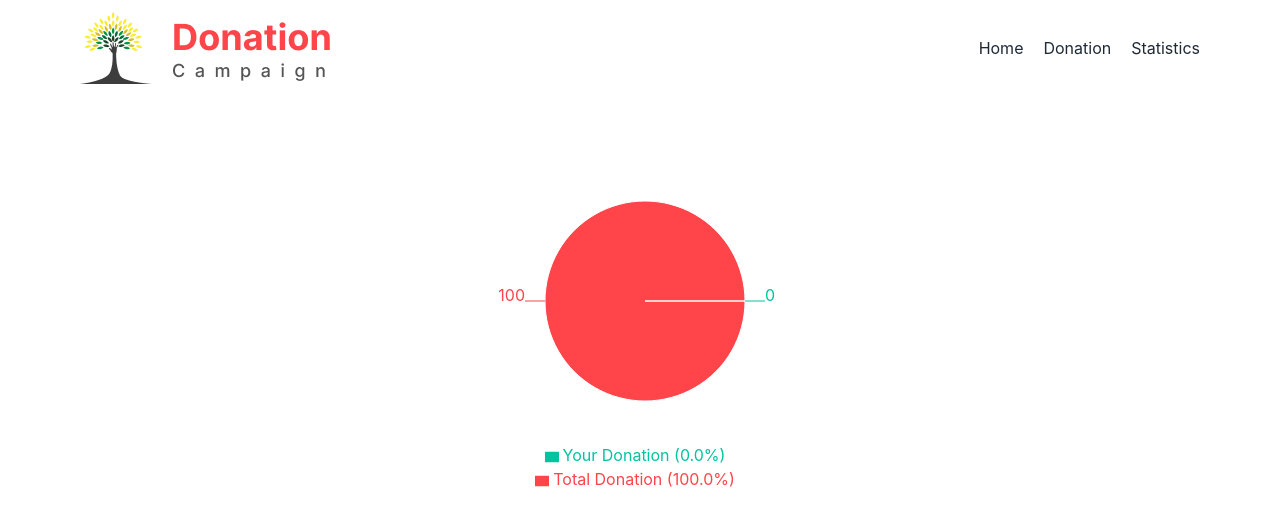
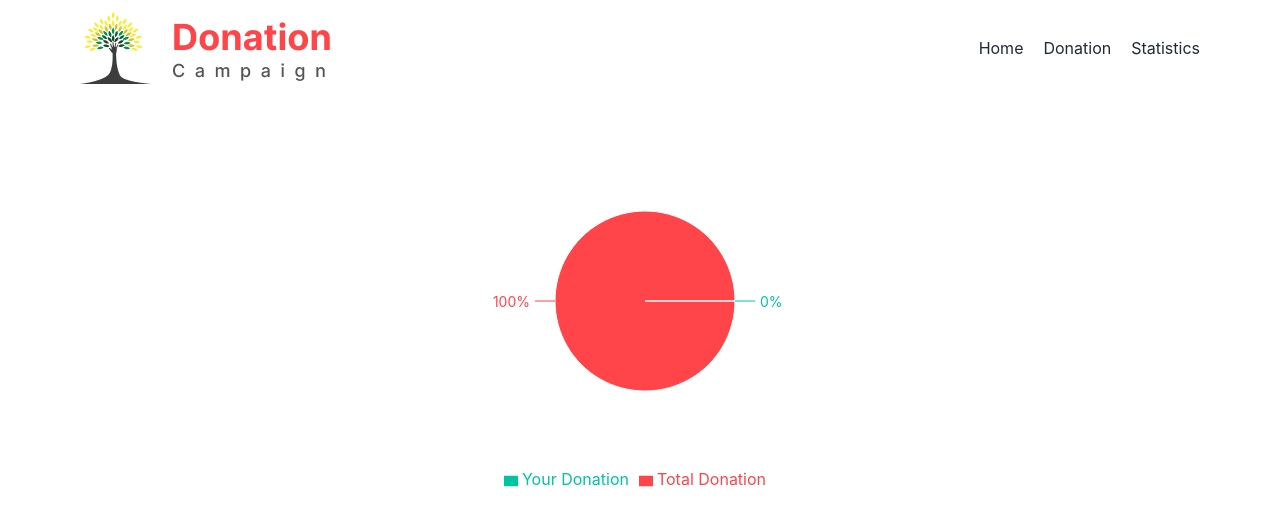
Before and after one commit to sharifrayhan/Donation-Campaign, a React (Vite) app: page /Statistics in a window 1280 px wide. Shown: the top 526 px of the page. Built offline with nearby package versions, Linux system fonts and the light colour scheme.

Commit message:
basic check full projects

```diff
--- a/src/pages/Statistics.jsx
+++ b/src/pages/Statistics.jsx
@@ -20,8 +20,8 @@ const SimplePieChart = () => {
     const y = parseFloat(totalDonationPercentage)
 
     const data = [
-      { name: `Your Donation (${yourDonationPercentage}%)`, value: x },
-      { name: `Total Donation (${totalDonationPercentage}%)`, value: y },
+      { name: `Your Donation`, value: x },
+      { name: `Total Donation `, value: y },
     ];
 
 
@@ -29,17 +29,39 @@ const SimplePieChart = () => {
   const colors = ['#00C49F', '#FF444A'];
   return (
     <div className=" grid items-center justify-center ">
-      <div>
-      <PieChart width={400} height={400}>
+
+      <PieChart className=' ' width={400} height={400}>
         <Pie
           dataKey="value"
           data={data}
           cx={200}
           cy={200}
-          outerRadius={100}
+          outerRadius={90}
 
-          label
+          label={({ cx, cy, midAngle, innerRadius, outerRadius, value, index }) => {
+            const RADIAN = Math.PI / 180;
+            const radius = 25 + innerRadius + (outerRadius - innerRadius);
+            const x = cx + radius * Math.cos(-midAngle * RADIAN);
+            const y = cy + radius * Math.sin(-midAngle * RADIAN);
+
+            // Customize label style here
+            const labelStyle = {
+              fontSize: '14px', // Adjust the text size as needed
+              fill: colors[index],
+            };
+
+            // Format the value to include '%' icon
+            const formattedValue = `${value}%`;
+
+            return (
+              <text x={x} y={y} fill="black" textAnchor={x > cx ? 'start' : 'end'} dominantBaseline="central" style={labelStyle}>
+                {formattedValue}
+              </text>
+            );
+          }}
         >
+
+
           {data.map((entry, index) => (
           <Cell key={`cell-${index}`} fill={colors[index]} />
         ))}
@@ -47,7 +69,7 @@ const SimplePieChart = () => {
         <Tooltip />
         <Legend />
       </PieChart>
-      </div>
+
     </div>
   );
 };
```
Also changed, not shown: src/pages/Details.jsx (+1 -12 lines), 1 other file (tests, documents, lock files or other folders).
